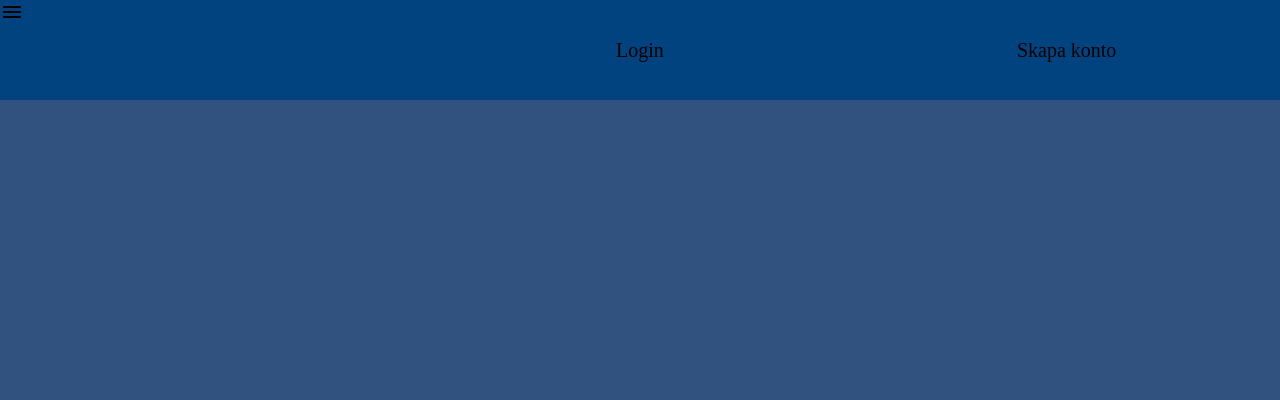
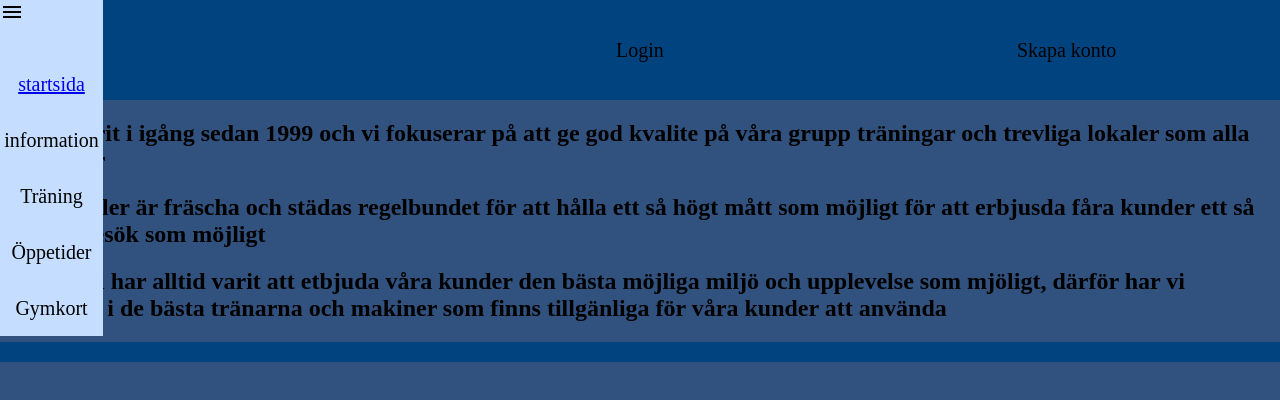
Before and after one commit to itggot-Albin-Ekstrom/Projekt-1-hemsida, a plain HTML site: page template/site/information.html in a window 1280 px wide. Both pictures are taken after a click on the icon "menu". Drawn offline with Linux system fonts and the light colour scheme.

Commit message:
jag har fått min andra sida att fungera som jag vill med javascript och allt annat också

```diff
--- a/template/site/css/hemsida.css
+++ b/template/site/css/hemsida.css
@@ -122,6 +122,7 @@ i.material-icons{
     position: absolute;
     align-items: center;
     margin: auto;
+    font-size: 40px;
 }
 
 div.startsida{
--- a/template/site/css/information.css
+++ b/template/site/css/information.css
@@ -36,3 +36,75 @@ div.konto{
     background-color: #C5DEFF;
     position: absolute;
 }
+
+.show{
+    display: grid;
+}
+
+.outmenu{
+    grid-row: 1/1;
+    position: absolute;
+    align-items: center;
+    margin: auto;
+    font-size: 40px;
+}
+
+div.startsida{
+    grid-row: 2/2;
+    align-content: center;
+    margin: auto;
+    font-size: 20px
+}
+
+div.information{
+    grid-row: 3/3;
+    align-content: center;
+    margin: auto;
+    font-size: 20px;
+}
+
+div.traning{
+    grid-row: 4/4;
+    align-content: center;
+    margin: auto;
+    font-size: 20px;
+}
+
+div.oppetider{
+    grid-row: 5/5;
+    align-content: center;
+    margin: auto;
+    font-size: 20px;
+}
+
+div.Gymkort{
+    grid-row: 6/6;
+    align-content: center;
+    margin: auto;
+    font-size: 20px;
+}
+
+footer{
+    display: grid;
+    grid-template-columns: repeat(3, 1fr);
+    grid-template-rows: repeat(1, 1fr);
+    grid-row: 6/7;
+    background-color: #00437F;
+    height: 20px;
+
+}
+
+/* div.container{
+    display: grid;
+    grid-template-columns: repeat(3, 1fr);
+    grid-template-rows: repeat(7, 1fr);
+    width: 100vw;
+    height: 90vh;
+    margin: auto;
+} */
+
+/* div.ul{
+    display: grid;
+    grid-row: 1/4;
+    grid-column: 1/4;
+} */
--- a/template/site/information.html
+++ b/template/site/information.html
@@ -17,7 +17,7 @@
 
     <div class="hamburgare_meny">
         <i class="material-icons inmenu" onclick="toggleMenu()">menu</i>
-        <div class="startsida">startsida</div>
+        <div class="startsida"><a href="index.html">startsida</a></div>
         <div class="information">information</div>
         <div class="Traning">Träning</div>
         <div class="Oppetider">Öppetider</div>
@@ -26,5 +26,22 @@
 
 </header>
 
+    <div class="container">
+        <div class="ul"></div>
+            <h2>Vi har varit i igång sedan 1999 och vi fokuserar på att ge god kvalite på våra grupp träningar och trevliga lokaler som alla uppskatar</h2>
+            <h2>Våra lokaler är fräscha och städas regelbundet för att hålla ett så högt mått som möjligt för att erbjusda fåra kunder ett så trevligt besök som möjligt</h2>
+            <h2>Vårat mål har alltid varit att etbjuda våra kunder den bästa möjliga miljö och upplevelse som mjöligt, därför har vi investerat i de bästa tränarna och makiner som finns tillgänliga för våra kunder att använda</h2>
+
+
+        </ul>
+
+
+    </div>
+
+<footer></footer>
+
+<script src="js/meny.js"></script>
+
+
 </body>
 </html>
```
Also changed, not shown: template/site/index.html (+1 -1 lines).
